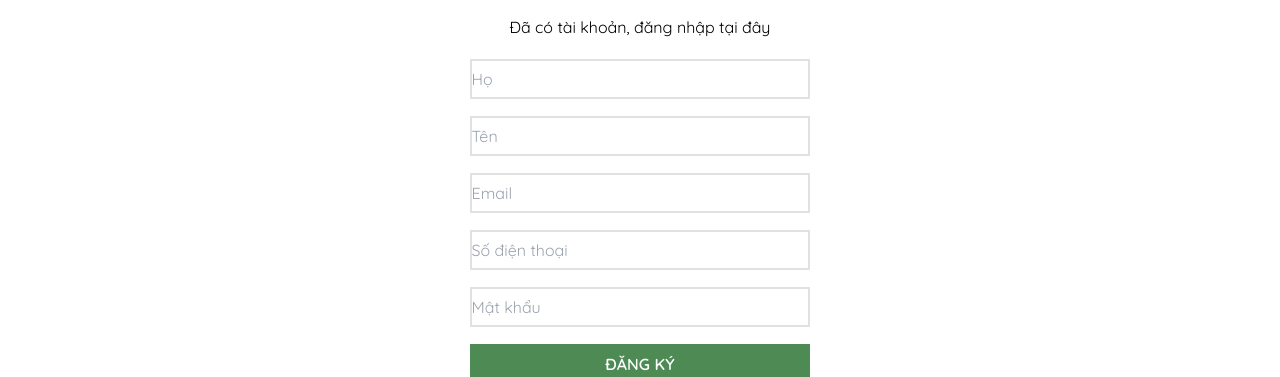
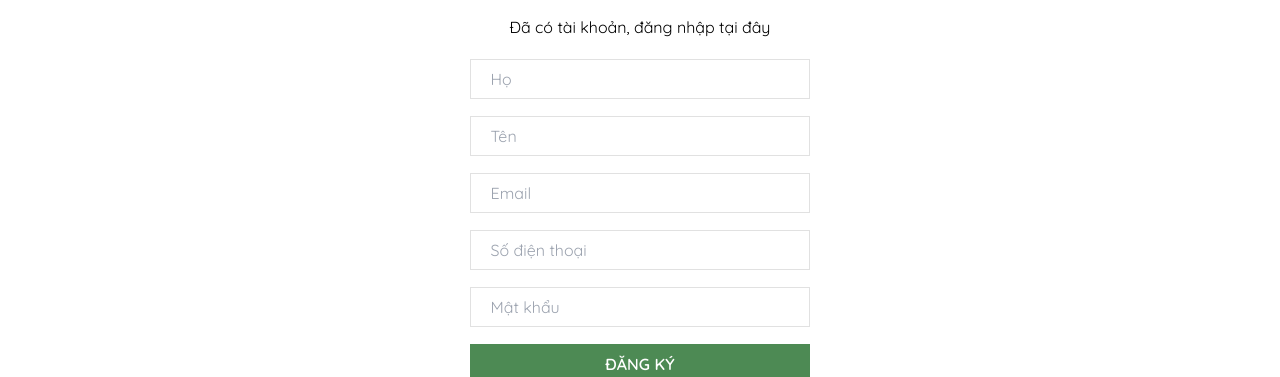
Before and after one commit to caotruong0511/asm-nextjs, a Next.js app: page /signup in a window 1280 px wide. Shown: the part 304-681 px from the top of the page. Built offline with nearby package versions, Linux system fonts and the light colour scheme.

Commit message:
T2-56 fix-bug-signin-signup-padding

```diff
--- a/pages/signin/index.tsx
+++ b/pages/signin/index.tsx
@@ -33,13 +33,13 @@ const SigninPage = (props: Props) => {
             <div className="form-signup">
               <input
                 type="text"
-                className="mt-[20px] outline-none border-solid border-2 border-[#e1e1e1] w-[100%] md:w-[30%] h-[40px]"
+                className="mt-[20px] px-[20px] outline-none border-solid border-[1px] border-[#e1e1e1] w-[100%] md:w-[30%] h-[40px]"
                 placeholder="Email"
               />
               <br />
               <input
                 type="text"
-                className="mt-[17px] outline-none border-solid border-2 border-[#e1e1e1] w-[100%] md:w-[30%] h-[40px]"
+                className="mt-[17px] px-[20px] outline-none border-solid border-[1px] border-[#e1e1e1] w-[100%] md:w-[30%] h-[40px]"
                 placeholder="Mật khẩu"
               />
             </div>
--- a/pages/signup/index.tsx
+++ b/pages/signup/index.tsx
@@ -32,31 +32,31 @@ const SignupPage = (props: Props) => {
             <div className="form-signup">
               <input
                 type="text"
-                className="mt-[20px] outline-none border-solid border-2 border-[#e1e1e1] w-[100%] md:w-[30%] h-[40px]"
+                className="mt-[20px] px-[20px] outline-none border-solid border-[1px] border-[#e1e1e1] w-[100%] md:w-[30%] h-[40px]"
                 placeholder="Họ"
               />
               <br />
               <input
                 type="text"
-                className="mt-[17px] outline-none border-solid border-2 border-[#e1e1e1] w-[100%] md:w-[30%] h-[40px]"
+                className="mt-[17px] px-[20px] outline-none border-solid border-[1px] border-[#e1e1e1] w-[100%] md:w-[30%] h-[40px]"
                 placeholder="Tên"
               />
               <br />
               <input
                 type="text"
-                className="mt-[17px] outline-none border-solid border-2 border-[#e1e1e1] w-[100%] md:w-[30%] h-[40px]"
+                className="mt-[17px] px-[20px] outline-none border-solid border-[1px] border-[#e1e1e1] w-[100%] md:w-[30%] h-[40px]"
                 placeholder="Email"
               />
               <br />
               <input
                 type="text"
-                className="mt-[17px] outline-none border-solid border-2 border-[#e1e1e1] w-[100%] md:w-[30%] h-[40px]"
+                className="mt-[17px] px-[20px] outline-none border-solid border-[1px] border-[#e1e1e1] w-[100%] md:w-[30%] h-[40px]"
                 placeholder="Số điện thoại"
               />
               <br />
               <input
                 type="text"
-                className="mt-[17px] outline-nonemt-[17px] outline-none border-solid border-2 border-[#e1e1e1] w-[100%] md:w-[30%] h-[40px]"
+                className="mt-[17px] px-[20px] outline-nonemt-[17px] outline-none border-solid border-[1px] border-[#e1e1e1] w-[100%] md:w-[30%] h-[40px]"
                 placeholder="Mật khẩu"
               />
             </div>
```
